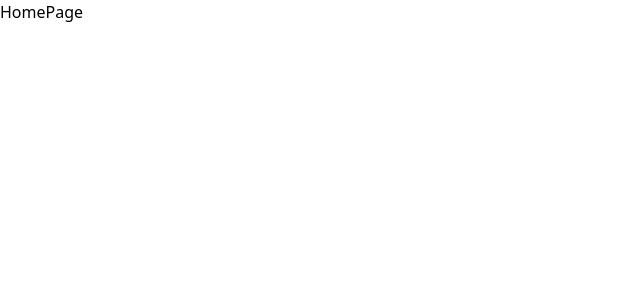
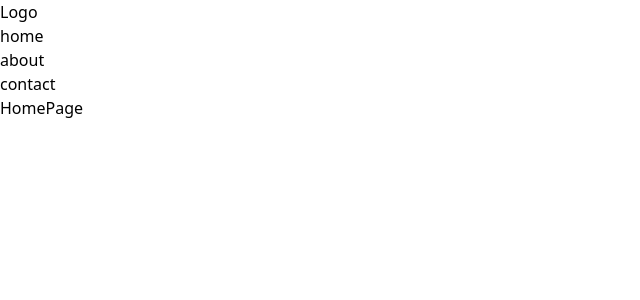
Before and after one commit to Torycd/spacetravel, a React (Vite) app: page / in a window 1280 px wide. Shown: the top 300 px of the page, without its empty margins (0-640 px from the left). Built offline with nearby package versions, Linux system fonts and the light colour scheme.

Commit message:
Lets fucking Go

```diff
--- a/src/App.jsx
+++ b/src/App.jsx
@@ -1,13 +1,16 @@
-import { createBrowserRouter, RouterProvider } from "react-router-dom"
-import HomePage from "./Pages/HomePage"
+import { createBrowserRouter, RouterProvider } from "react-router-dom";
+import HomePage from "./Pages/HomePage";
+import RootLayOut from "./LayOut/RootLayOut";
 
 const App = () => {
   const router = createBrowserRouter([
-    { path: "/" , element: <HomePage/> }
-  ])
-  return (
-    <RouterProvider router={router}/>
-  )
-}
+    {
+      path: "/",
+      element: <RootLayOut />,
+      children: [{ path: "/", element: <HomePage /> }],
+    },
+  ]);
+  return <RouterProvider router={router} />;
+};
 
-export default App
+export default App;
--- /dev/null
+++ b/src/LayOut/RootLayOut.jsx
@@ -0,0 +1,13 @@
+import { Outlet } from "react-router-dom"
+import SpaceNavigation from "../components/SpaceNavigation"
+
+const RootLayOut = () => {
+  return (
+    <>
+        <SpaceNavigation/>
+        <Outlet/>
+    </>
+  )
+}
+
+export default RootLayOut
--- /dev/null
+++ b/src/components/SpaceNavigation.jsx
@@ -0,0 +1,16 @@
+
+
+const SpaceNavigation = () => {
+  return (
+    <div>
+        <h2>Logo</h2>
+        <ul>
+            <li><a>home</a></li>
+            <li><a>about</a></li>
+            <li><a>contact</a></li>
+        </ul>
+    </div>
+  )
+}
+
+export default SpaceNavigation
```
